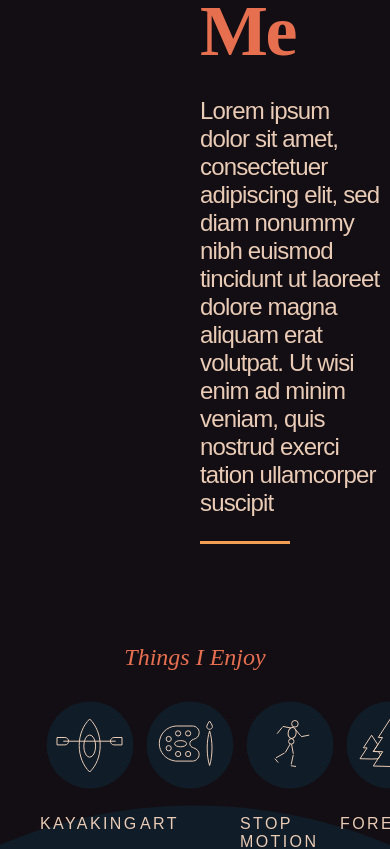
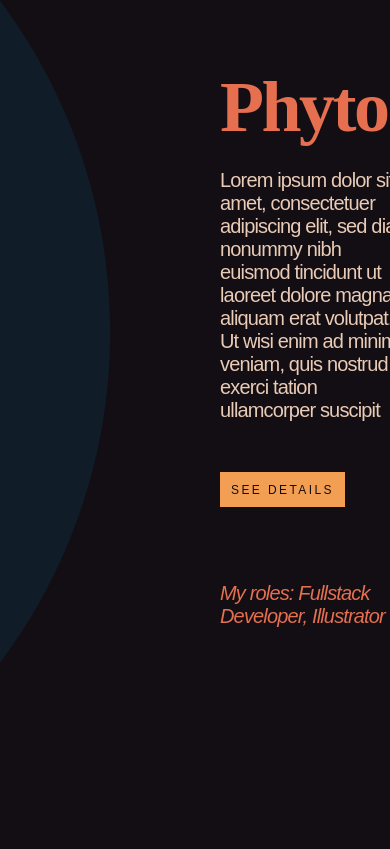
Before and after one commit to cadams8238/portfolio, a React app: page / in a window 390 px wide. Shown: the part 1441-2290 px from the top of the page. Built offline with nearby package versions, Linux system fonts and the light colour scheme; a web font is replaced by a local one.

Commit message:
added foundation of phytochor component, not responsive

```diff
--- a/src/App.js
+++ b/src/App.js
@@ -1,7 +1,8 @@
 import React, { Component } from 'react';
 import LandingPage from './components/landingPage';
+import Phytochor from './components/phytochor';
+import About from './components/about';
 import Connect from './components/connect';
-import About from './components/about';
 
 
 import './App.css';
@@ -11,6 +12,7 @@ class App extends Component {
     return (
         <React.Fragment>
             <LandingPage />
+            <Phytochor />
             <About />
             <Connect />
         </React.Fragment>
--- a/src/components/about.js
+++ b/src/components/about.js
@@ -51,7 +51,7 @@ export default function About() {
                             src={art}
                             alt="art icon"
                         />
-                        <p className={styles.iconLabel}>Art</p>
+                        <p className={[styles.iconLabel, styles.artIconLabel].join(' ')}>Art</p>
                     </li>
 
                     <li className={styles.iconColumn}>
@@ -59,7 +59,7 @@ export default function About() {
                             src={animation}
                             alt="animation icon"
                         />
-                        <p className={styles.iconLabel}>Stop Motion</p>
+                        <p className={[styles.iconLabel, styles.animationIconLabel].join(' ')}>Stop Motion</p>
                     </li>
 
                     <li className={styles.iconColumn}>
@@ -67,7 +67,7 @@ export default function About() {
                             src={forest}
                             alt="forest icon"
                         />
-                        <p className={styles.iconLabel}>Forests</p>
+                        <p className={[styles.iconLabel, styles.forestIconLabel].join(' ')}>Forests</p>
                     </li>
 
                     <li className={styles.iconColumn}>
@@ -83,7 +83,7 @@ export default function About() {
                             src={travel}
                             alt="travel icon"
                         />
-                        <p className={styles.iconLabel}>Travel</p>
+                        <p className={[styles.iconLabel, styles.travelIconLabel].join(' ')}>Travel</p>
                     </li>
 
                     <li className={styles.iconColumn}>
--- /dev/null
+++ b/src/components/button.js
@@ -0,0 +1,11 @@
+import React from 'react';
+import styles from './styles/button.module.css';
+
+export default function Button(props) {
+
+    return (
+        <button className={styles.button}>
+            {props.label}
+        </button>
+    );
+}
--- /dev/null
+++ b/src/components/phytochor.js
@@ -0,0 +1,26 @@
+import React from 'react';
+import styles from './styles/phytochor.module.css';
+import Button from './button';
+
+export default function Phytochor() {
+
+    return (
+        <div className={styles.backgroundImage}>
+            <section className={styles.allText}>
+                <h2 className={styles.title}>
+                    Phytochor
+                </h2>
+                <p className={styles.description}>
+                    Lorem ipsum dolor sit amet, consectetuer
+                    adipiscing elit, sed diam nonummy nibh
+                    euismod tincidunt ut laoreet dolore magna
+                    aliquam erat volutpat. Ut wisi enim ad minim
+                    veniam, quis nostrud exerci tation ullamcorper
+                    suscipit
+                </p>
+                <Button label="See Details"/>
+                <p className={styles.roles}>My roles:  Fullstack Developer, Illustrator</p>
+            </section>
+        </div>
+    );
+}
--- a/src/components/styles/about.module.css
+++ b/src/components/styles/about.module.css
@@ -1,12 +1,12 @@
 .backgroundImage {
     background: url("../../images/about.svg") no-repeat top;
-    height: 100vh;
+    height: 110vh;
     background-size: cover;
 }
 
 .flexGrid {
     display: flex;
-    justify-content: space-between;
+    justify-content: space-evenly;
     align-items: flex-end;
 }
 
@@ -85,3 +85,20 @@
 .iconColumn {
     flex: 1;
 }
+
+.artIconLabel {
+    padding-left: 35px;
+}
+
+.animationIconLabel {
+    position: relative;
+    left: -15px;
+}
+
+.forestIconLabel {
+    padding-left: 7px;
+}
+
+.travelIconLabel {
+    padding-left: 16px;
+}
--- /dev/null
+++ b/src/components/styles/button.module.css
@@ -0,0 +1,11 @@
+.button {
+    width: 125px;
+    height: 35px;
+    background-color: #f39f53;
+    border: none;
+    font-family: 'museo sans', sans-serif;
+    font-size : 12px;
+    letter-spacing : 2.4px;
+    color : #130E13;
+    text-transform: uppercase;
+}
--- a/src/components/styles/connect.module.css
+++ b/src/components/styles/connect.module.css
@@ -1,11 +1,11 @@
 .backgroundImage {
     background: url("../../images/connect.svg") no-repeat top;
-    height: 100vh;
+    height: 110vh;
     background-size: cover;
 }
 
 .firstHeading {
-    padding-top: 190px;
+    padding-top: 210px;
 }
 
 .heading {
--- /dev/null
+++ b/src/components/styles/phytochor.module.css
@@ -0,0 +1,41 @@
+.backgroundImage {
+    background: url("../../images/phytochor_project1.svg") no-repeat top;
+    height: 110vh;
+    background-size: cover;
+    position: relative;
+}
+
+.allText {
+    width: 50%;
+    position: absolute;
+    top: 15%;
+    left: 50%;
+    padding: 0 25px;
+}
+
+.title {
+    font-family : "museo", serif;
+    font-size : 72px;
+    letter-spacing : -2.52px;
+    color : #E66F50;
+    margin-bottom: 5px;
+}
+
+.description {
+    font-family : "museo sans", sans-serif;
+    font-size : 20px;
+    font-weight: 300;
+    letter-spacing : -0.84px;
+    color : #E9CBB6;
+    margin-bottom: 50px;
+}
+
+.roles {
+    font-family : "museo sans", sans-serif;
+    font-style : italic;
+    font-weight: 500;
+    font-size : 20px;
+    letter-spacing : -0.84px;
+    color : #E66F50;
+    margin-top: 75px;
+}
```
Also changed, not shown: src/images/phytochor_project1.svg (added).
